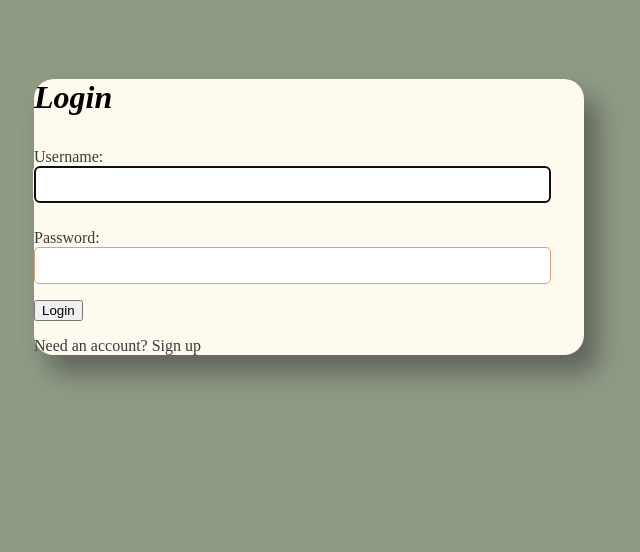
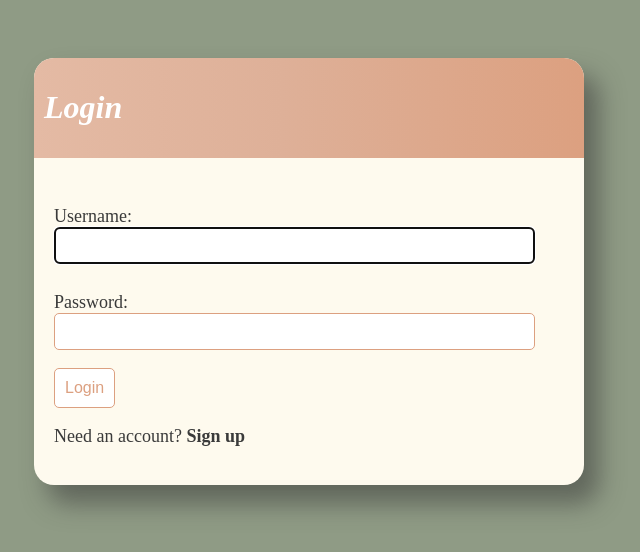
Before and after one commit to IsabelWen/ToDoList, a Django app: page /login/ in a window 1280 px wide. Shown: the top 552 px of the page, without its empty margins (331-971 px from the left). Run offline with Django 4.2, Linux system fonts and the light colour scheme.

Commit message:
Add styling to login page

```diff
--- a/todolist/base/templates/base/login.html
+++ b/todolist/base/templates/base/login.html
@@ -1,13 +1,17 @@
 {% extends 'base/main.html' %}
 {% block content %}
 
-    <h1>Login</h1>
-    <form method="POST">
-        {% csrf_token %}
-        {{form.as_p}}
-        <input type="submit" value="Login">
-    </form>
+    <div class="headerbar">
+        <h1>Login</h1>
+    </div>
+    <div class="card-body">
+        <form method="POST">
+            {% csrf_token %}
+            {{form.as_p}}
+            <input class="button" type="submit" value="Login">
+        </form>
+        <p>Need an account? <a href="{% url 'register' %}"><b>Sign up</b></a></p>
+    </div>
 
-    <p>Need an account? <a href="{% url 'register' %}">Sign up</a></p>
 
 {% endblock content %}
```
Also changed, not shown: todolist/db.sqlite3.
